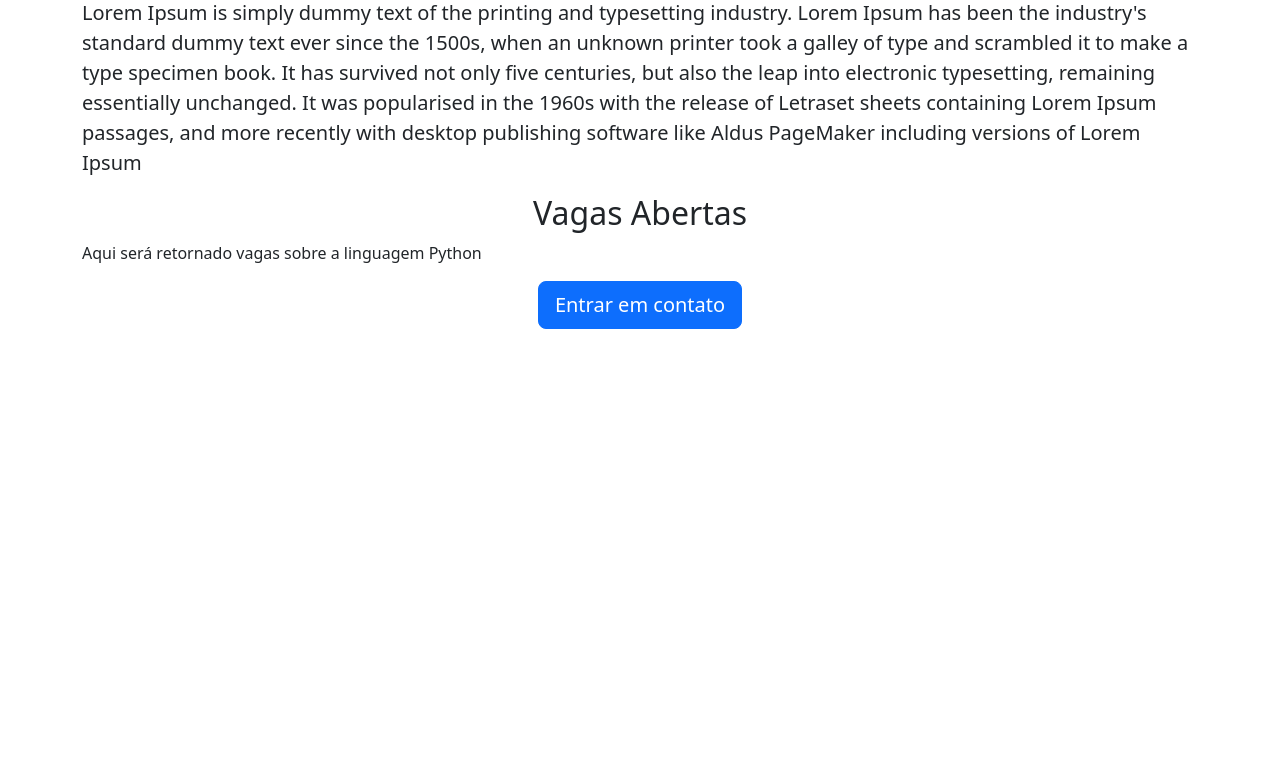
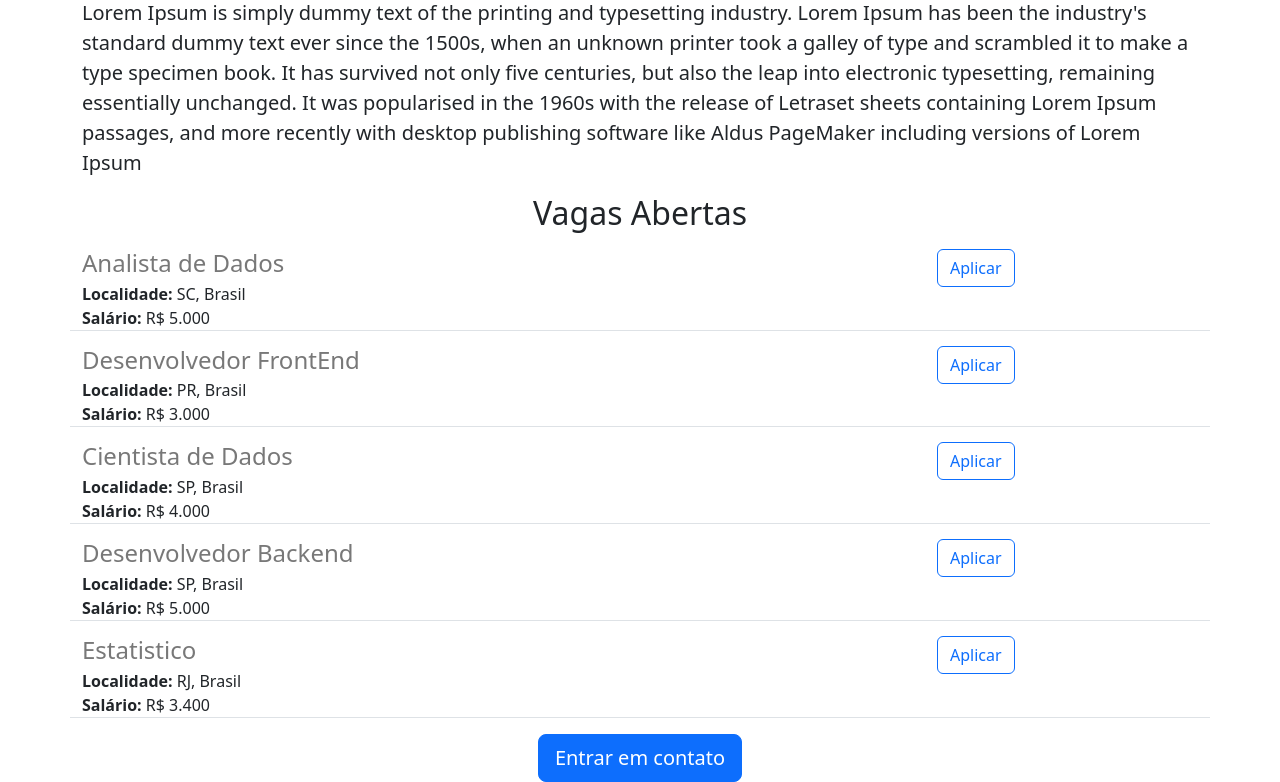
Before and after one commit to Ereseda/Python-Carreiras, a Flask app: page / in a window 1280 px wide. Shown: the part 856-1638 px from the top of the page. Before the commit the page ends 1185 px from the top, so only its background shows below. Run offline with Flask 3, Linux system fonts and the light colour scheme.

Commit message:
Estilização de bootstrap na página de vagas

```diff
--- a/app.py
+++ b/app.py
@@ -1,12 +1,42 @@
-from flask import Flask, render_template
+from flask import Flask, render_template, jsonify
 
 app = Flask(__name__)
+
+VAGAS = [{
+    'id': 1,
+    'titulo': 'Analista de Dados',
+    'localidade': 'SC, Brasil',
+    'salario': 'R$ 5.000'
+}, {
+    'id': 2,
+    'titulo': 'Desenvolvedor FrontEnd',
+    'localidade': 'PR, Brasil',
+    'salario': 'R$ 3.000'
+}, {
+    'id': 3,
+    'titulo': 'Cientista de Dados',
+    'localidade': 'SP, Brasil',
+    'salario': 'R$ 4.000'
+}, {
+    'id': 4,
+    'titulo': 'Desenvolvedor Backend',
+    'localidade': 'SP, Brasil',
+    'salario': 'R$ 5.000'
+}, {
+    'id': 5,
+    'titulo': 'Estatistico',
+    'localidade': 'RJ, Brasil',
+    'salario': 'R$ 3.400'
+}]
 
 
 @app.route('/')
 def hello():
-    return render_template("home.html")
+    return render_template("home.html", vagas=VAGAS)
 
+@app.route("/vagas")
+def list_vagas():
+	return jsonify(VAGAS)
 
 if __name__ == "__main__":
     app.run(host='0.0.0.0', debug=True)
--- a/templates/home.html
+++ b/templates/home.html
@@ -16,7 +16,11 @@
 					Lorem Ipsum is simply dummy text of the printing and typesetting industry. Lorem Ipsum has been the industry's standard dummy text ever since the 1500s, when an unknown printer took a galley of type and scrambled it to make a type specimen book. It has survived not only five centuries, but also the leap into electronic typesetting, remaining essentially unchanged. It was popularised in the 1960s with the release of Letraset sheets containing Lorem Ipsum passages, and more recently with desktop publishing software like Aldus PageMaker including versions of Lorem Ipsum
 				</p>
 				<h2 class="text-center">Vagas Abertas</h2>
-				<p>Aqui será retornado vagas sobre a  linguagem Python</p>
+				<p>
+					{% for vaga in vagas %}
+					{% include 'includes/vagas_item.html'%}
+					{%endfor%}
+				</p>
 				<div class="text-center"">
 					<button class="btn btn-primary btn-lg"">Entrar em contato</button>
 				</div>
--- /dev/null
+++ b/templates/includes/vagas_item.html
@@ -0,0 +1,18 @@
+<div class="row border-bottom" style="margin-bottom: 15px;">
+	<div class="col-9">
+		<h4 style="color:rgb(120,120,120); margin-bottom:4px">
+			{{vaga.titulo}}
+		</h4>
+		<div>
+			<strong>Localidade: </strong>
+			{{vaga.localidade}}
+		</div>
+		<div>
+			<strong>Salário: </strong>
+			{{vaga.salario}}
+		</div>
+	</div>
+	<div class="col-3">
+	<button type="button" class= "btn btn-outline-primary"">Aplicar</button>
+	</div>
+</div>
```
